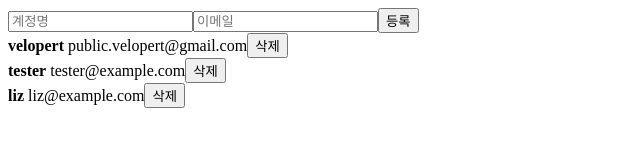
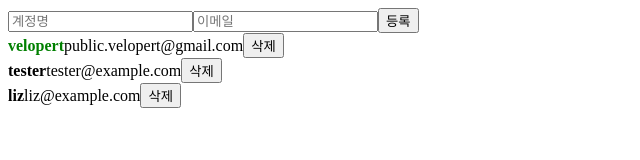
Before and after one commit to ChoiHongBok/study_react, a React (Create React App) app: page / in a window 1280 px wide. Shown: the top 160 px of the page, without its empty margins (0-640 px from the left). Built offline with nearby package versions, Linux system fonts and the light colour scheme.

Commit message:
useEffect

```diff
--- a/src/App.js
+++ b/src/App.js
@@ -11,17 +11,20 @@
         {
             id: 1,
             username: 'velopert',
-            email: 'public.velopert@gmail.com'
+            email: 'public.velopert@gmail.com',
+            active: true
         },
         {
             id: 2,
             username: 'tester',
-            email: 'tester@example.com'
+            email: 'tester@example.com',
+            active: false
         },
         {
             id: 3,
             username: 'liz',
-            email: 'liz@example.com'
+            email: 'liz@example.com',
+            active: false
         }
     ]);
 
@@ -71,6 +74,12 @@
         );
     };
 
+    const onToggle = (id) => {
+        changeUsers(users.map(user =>
+            user.id == id ? {...user, active: !user.active} : user
+        ));
+    }
+
     return (
         <div>
             {/*<Wrapper>*/}
@@ -81,7 +90,7 @@
             {/*<Counter />*/}
             {/*<InputSample />*/}
             <CreateUser userName={userName} email={email} onChange={onChange} onCreate={onCreate} />
-            <UserList users={users} onRemove={onRemove} />
+            <UserList users={users} onRemove={onRemove} onToggle={onToggle} />
         </div>
     );
 }
--- a/src/UserList.js
+++ b/src/UserList.js
@@ -1,19 +1,48 @@
-import React from "react";
+import React, {useEffect} from "react";
 
-function User({user, onRemove}) {
+function User({user, onRemove, onToggle}) {
+    // deps 가 비워져 있으면 컴포넌트가 처음 나타날때에만 useEffect 에 등록한 함수가 호출된다
+    // useEffect 는 함수를 반환 할 수 있는데 이를 cleanup 함수라 한다 deps 가 비워져 있으면 컴포넌틑가 사리질 떄 호출댐
+
+    // Mount 시 작업
+    // - props 로 받은 값을 컴포넌트의 로컬 상태로 설정
+    // - 외부 API 요청 (REST API 등)
+    // - 라이브러리 사용 (D3, Video.js 등...)
+    // - setInterval 을 통한 반복작업 혹은 setTimeout 을 통한 작업 예약
+    // UnMount 시 작업업
+    // - setInterval, setTimeout 을 사용하여 등록한 작업들 clear 하기 (clearInterval, clearTimeout)
+    // - 라이브러리 인스턴스 제거
+
+    // deps 에 특정 값을 넣으면
+    // - 처음 마운트 될 떄, 값이 바뀌 때, 언마운트 시, 값이 바뀌기 직전에도 호출출
+    // - useEffect 안에서 사용하는 상태나 props 가 있다면 deps 안에 넣어주기
+    // - 넣지 않게 된다면 useEffect 에 등록한 함수가 실행 될 때 최신 props / 상태를 가르키지 않게 된다
+    // - deps 파라미터를 생략한다면, 컴포넌트가 리렌더링 될 때마다 호출이 됩
+    useEffect(() => {
+        console.log('user 값이 설정됨');
+        console.log(user);
+        return () => {
+            console.log('user 가 바뀌기 전..');
+            console.log(user);
+        }
+    }, [user]);
+
     return (
         <div>
-            <b>{user.username}</b> <span>{user.email}</span>
+            <b onClick={() => onToggle(user.id)} style={{color: user.active ? 'green' : 'black'}}>
+                {user.username}
+            </b>
+            <span>{user.email}</span>
             <button onClick={() => onRemove(user.id)}>삭제</button>
         </div>
     )
 }
 
-function UserList({users, onRemove}) {
+function UserList({users, onRemove, onToggle}) {
     return (
         <div>
             {users.map(user => (
-                <User user={user} onRemove={onRemove} key={user.id} />
+                <User user={user} onRemove={onRemove} onToggle={onToggle} key={user.id} />
             ))}
             {/* 아이디가 없는 경우에는 */}
             {/*{users.map((user, index) => (*/}
```
